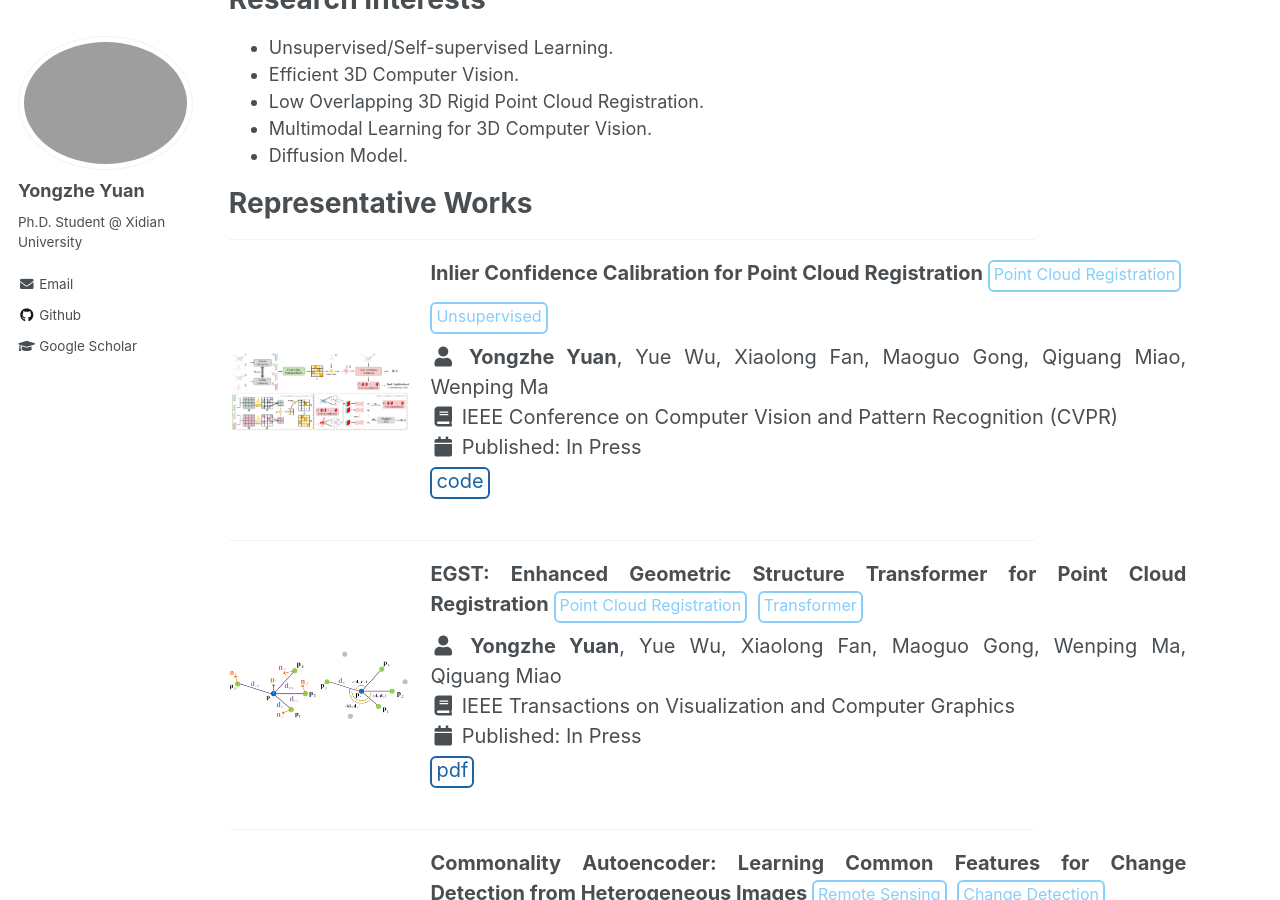
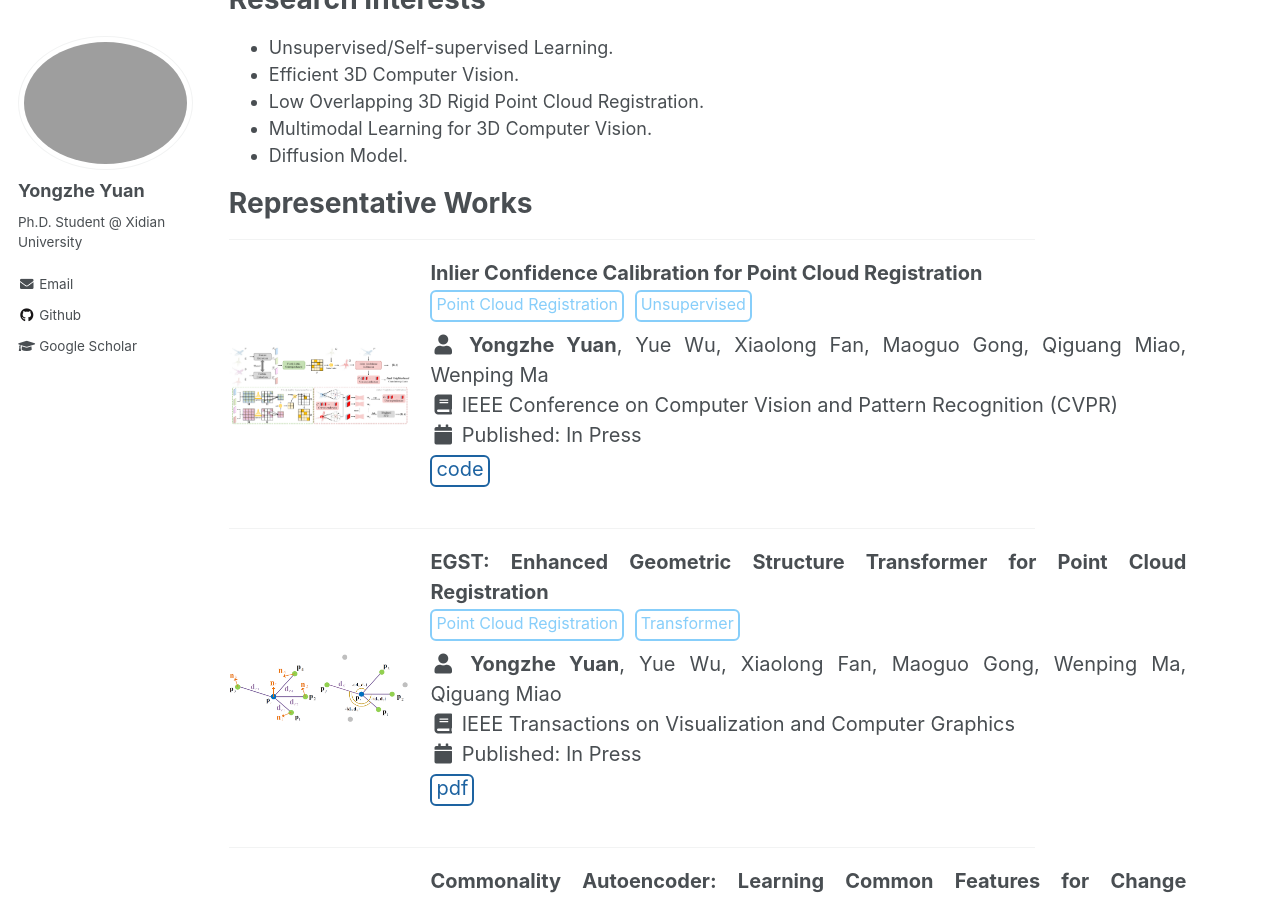
Before and after one commit to YYZMARS/YYZMARS.github.io, a Jekyll site: the page built from _pages/home.md, in a window 1280 px wide and 900 px high, scrolled down 309 px. Built offline with Jekyll 4.4.1, drawn with Linux system fonts in a browser that asks for light colours; a script that is not in the unit is left out.

Commit message:
Update archive-single-pub.html

```diff
--- a/_includes/archive-single-pub.html
+++ b/_includes/archive-single-pub.html
@@ -22,7 +22,7 @@
     <div class="archive__item-entry">
 
         <p class="archive__item">
-            <b>{{ title }}</b>
+            <b>{{ title }}</b> <br>
 <!--             <a href="" style="pointer-events:none;text-decoration:none;color:#ff0000">h</a> -->
           {% if post.tag1 %}
             <a href="" class="page__taxonomy-item" rel="tag" style="pointer-events:none;text-decoration:none;color:	#87CEFA;font-size:16px">{{ post.tag1 }}</a>
```
